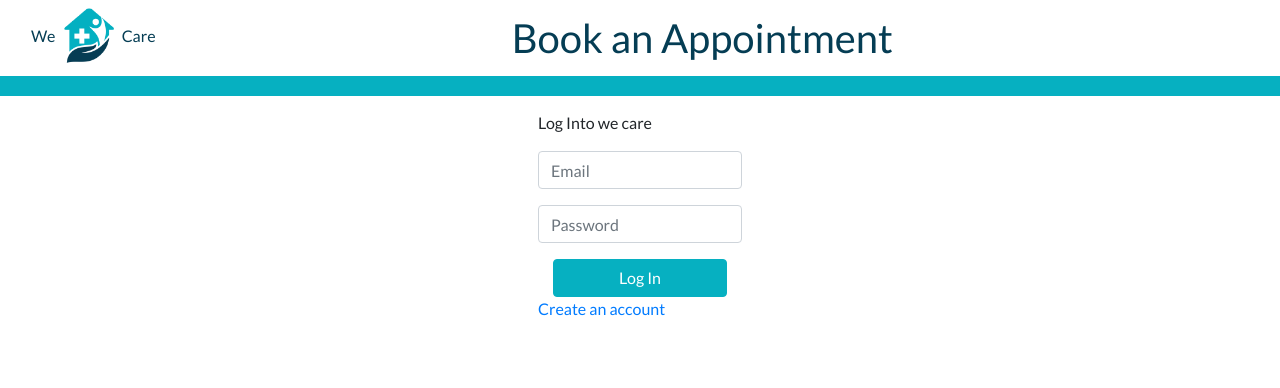
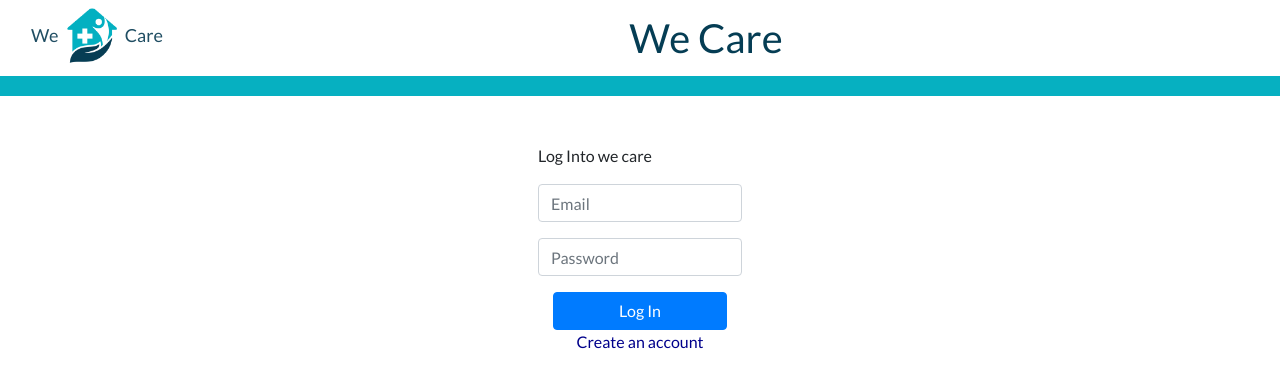
Before and after one commit to habibGrande/We-care, a Django app: page /login in a window 1280 px wide. Shown: the top 388 px of the page. Run offline with Django 4.2, Linux system fonts and the light colour scheme; some libraries are stand-ins or nearby versions.

Commit message:
some changes for my pages

```diff
--- a/weCare/weCare_App/models.py
+++ b/weCare/weCare_App/models.py
@@ -36,7 +36,7 @@ class Patient(models.Model):
     password = models.CharField(max_length=45)
     gender = models.CharField(max_length=10)
     phone = models.CharField(max_length=15)
-    image = models.ImageField(upload_to='images/', null=True)
+    image = models.ImageField(upload_to='static/images/', null=True)
     created_at = models.DateTimeField(auto_now_add=True)
     updated_at = models.DateTimeField(auto_now=True)
     objects = PatientManager()
--- a/weCare/weCare_App/static/style/main.css
+++ b/weCare/weCare_App/static/style/main.css
@@ -240,3 +240,10 @@ footer section .footer-social-media-right a {
 .my-float{
 	margin-top:16px;
 }
+ /* added by habib */
+.link-color{
+    color: darkblue;
+    display: flex;
+    justify-content: center;
+    align-items: center;
+}
--- a/weCare/weCare_App/templates/landingpage.html
+++ b/weCare/weCare_App/templates/landingpage.html
@@ -286,9 +286,10 @@
               <div class="image-wrapper d-flex justify-content-center align-items-center">
                 <img  class="p-img img-fluid" src="{% static '/images/patient-ex-images/p1.avif' %}"  alt="...">
               </div>
+              {% for patient in patients %}
               <div class="card-body">
-                <h5 class="card-title">Card title</h5>
-                <p class="card-text">Some quick example text to build on the card title and make up the bulk of the card's content.</p>
+              <h5 class="card-title">{{patient.feedback.title}}</h5>
+                <p class="card-text">{{patient.feedback.description}}</p>
                 <div class="rating-stars">
                   <span class="fa fa-star checked"></span>
                   <span class="fa fa-star checked"></span>
@@ -297,6 +298,7 @@
                   <span class="fa fa-star checked"></span>
                 </div>
               </div>
+              {% endfor %}
             </div>
             <div class="card">
               <div class="image-wrapper d-flex justify-content-center align-items-center">
--- a/weCare/weCare_App/templates/login.html
+++ b/weCare/weCare_App/templates/login.html
@@ -7,7 +7,7 @@
 
     <link href="https://cdn.jsdelivr.net/npm/bootstrap@5.0.2/dist/css/bootstrap.min.css" rel="stylesheet" integrity="sha384-EVSTQN3/azprG1Anm3QDgpJLIm9Nao0Yz1ztcQTwFspd3yD65VohhpuuCOmLASjC" crossorigin="anonymous">
     {% load static %}
-    <link rel="stylesheet" href="{% static 'css/style.css' %}">
+    <link rel="stylesheet" href="{% static 'style/main.css' %}">
     <link href="https://cdn.jsdelivr.net/npm/bootstrap@5.0.2/dist/css/bootstrap.min.css" rel="stylesheet" integrity="sha384-EVSTQN3/azprG1Anm3QDgpJLIm9Nao0Yz1ztcQTwFspd3yD65VohhpuuCOmLASjC" crossorigin="anonymous">
     <link rel="stylesheet" href="{% static '/style/bookanappointment.css' %}">
     <link rel="preconnect" href="https://fonts.googleapis.com">
@@ -39,18 +39,18 @@
                 <img  class="second-nav-main-icon" src="{% static '/images/second-nav-icons/WecareLogo.png' %}" alt="" style="margin: 0px; padding: 0px;">
                 <span class="logo-text">Care</span>
             </a>
-            <h1>Book an Appointment</h1>
+            <h1>We Care</h1>
         </div>
     </nav>
     <div class="col-md-12 col-xs-12" style="background-color: #06B0C1; height: 20px; margin-bottom: 15px"></div>
 
-      <div class="container d-flex justify-content-center">
+      <div class="container d-flex justify-content-center mt-5">
         <form action="/loginPage" method="post">
             {% csrf_token %}
 
             <div >Log Into we care</div>
             <div class="row">
-                <div class="col-sm-4 col-md-6 col-lg-12  mt-3">
+                <div class="col-sm-8 col-md-12 col-lg-12  mt-3">
                     <input type="text" class="form-control" placeholder="Email" name="email" >
                 </div>
             </div>
@@ -66,7 +66,7 @@
                 <button class="btn btn-primary " >Log In</button>
             </div>
             <div>
-                <p><a href="/register/page" >Create an account</a></p>
+                <p><a href="/register/page" class="link-color">Create an account</a></p>
             </div>
 
     </div>
--- a/weCare/weCare_App/views.py
+++ b/weCare/weCare_App/views.py
@@ -18,7 +18,11 @@ def doctors(request):
     return render(request,"dr_page.html")
 
 def root(request):
-    return render(request, 'landingpage.html')
+    patient = Patient.objects.all()
+    context = {
+        'patients' : patient
+    }
+    return render(request, 'landingpage.html', context )
 
 def register_page(request):
     return render(request,'register.html')
@@ -40,8 +44,7 @@ def register(request):
         conPassword = request.POST['confrim_password']
         date = request.POST['bDate']
         img = request.POST['img']
-        new_Patient = Patient.objects.create(
-            first_name = fName, last_name = lName, email = email, password = pw_hash,gender = gender, phone = phone, image = img)
+        new_Patient = Patient.objects.create(first_name = fName, last_name = lName, email = email, password = pw_hash,gender = gender, phone = phone, pic = img)
         request.session['id']  = new_Patient.id
         return redirect('/')
 
@@ -53,6 +56,7 @@ def feedBack(request):
         }
         return render(request, "feedBack.html", context)
     return redirect('/')
+
 def login(request):
      return render(request,'login.html')
 
```
Also changed, not shown: weCare/weCare_App/templates/feedBack.html (+7 -6 lines), weCare/weCare_App/templates/register.html (+6 -7 lines).
